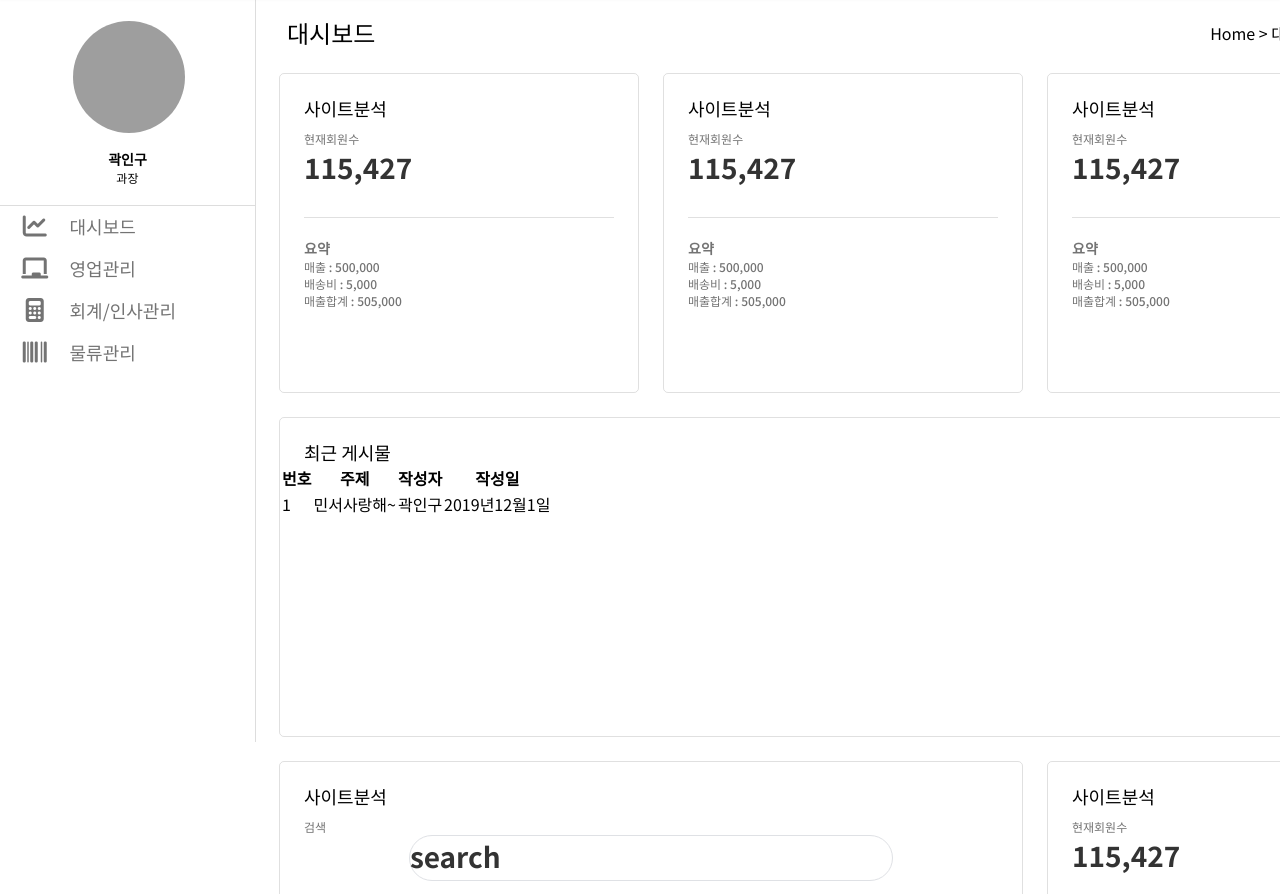
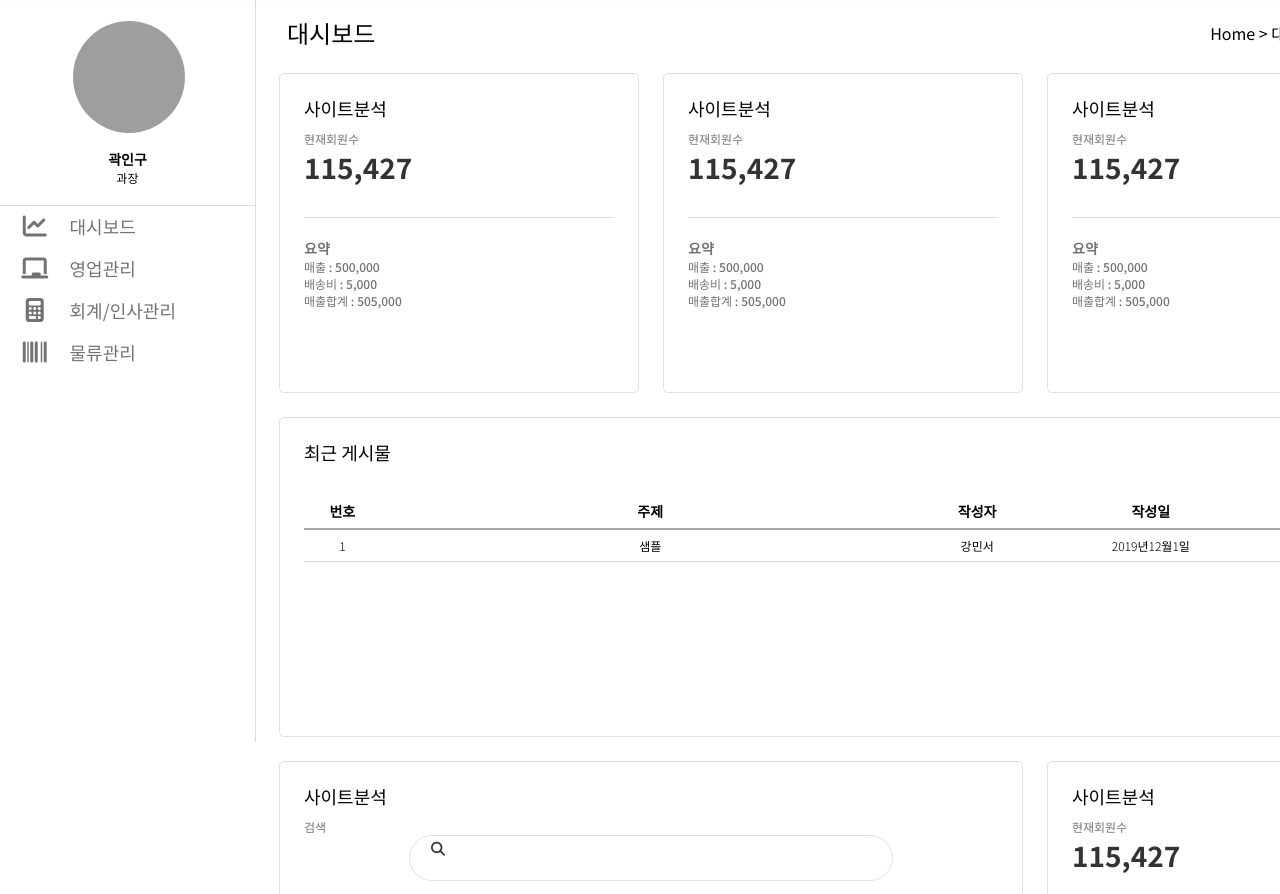
Before and after one commit to ingoos/ingProject, a plain HTML site: page admin/index.html in a window 1280 px wide. Shown: the part 58-952 px from the top of the page. Drawn offline with Linux system fonts and the light colour scheme; grey boxes are pictures that could not be loaded.

Commit message:
week complate

```diff
--- a/admin/StyleSheets/css/main.css
+++ b/admin/StyleSheets/css/main.css
@@ -1,4 +1,5 @@
 @import url('https://fonts.googleapis.com/css2?family=Noto+Sans+KR:wght@300;400;500;700;900&display=swap');
+@import url('https://fonts.googleapis.com/css2?family=Noto+Serif+KR:wght@200;300;400;500&display=swap');
 
 /* CSS Style Sheet */
 :root{
@@ -16,6 +17,7 @@
 }
 
 a{text-decoration:none;}
+input:focus{outline:none;}
 
 #header{
     position:absolute;
@@ -262,6 +264,11 @@ a{text-decoration:none;}
     width: 482px;
 }
 
+.search-bar-inner{
+    padding:6px 21px 0 21px;
+    width:100%;
+}
+
 /* utill */
 .fs20b{
     font-size:28px;
@@ -278,3 +285,32 @@ a{text-decoration:none;}
 .mb10{margin-bottom:10px;}
 .fw500{font-weight:500;}
 .fw600{font-weight:600;}
+.pd24{padding:24px;}
+.pdrow0{padding-left:0; padding-right:0;}
+.pdcol0{padding-top:0; padding-bottom:0;}
+.responsive-table{overflow-x:auto;}
+
+/* start table */
+.line-table{
+    border-collapse: collapse;
+    width:100%;
+}
+
+.line-table th{
+    border-bottom: 2px solid rgba(0,0,0,.35);
+    font-size:14px;
+    font-weight:600;
+
+}
+
+.line-table td{
+    font-size:12px;
+    font-weight:300;
+    border-bottom: 1px solid rgba(0,0,0,.15);
+}
+
+.line-table th,
+.line-table td{
+    text-align:center;
+    padding: 7px 0;
+}
--- a/admin/index.html
+++ b/admin/index.html
@@ -105,19 +105,21 @@
                     </div>
                     <div class="main-grid-item item-board">
                         <div class="grid-item-title">최근 게시물</div>
-                        <div>
-                            <table>
+                        <div class="pd24 pdcol0 mt30 responsive-table">
+                            <table class="line-table">
                                 <tr>
                                     <th>번호</th>
-                                    <th>주제</th>
+                                    <th style="width:50%;">주제</th>
                                     <th>작성자</th>
                                     <th>작성일</th>
+                                    <th>조회수</th>
                                 </tr>
                                 <tr>
                                     <td>1</td>
-                                    <td>민서사랑해~</td>
-                                    <td>곽인구</td>
+                                    <td style="width:50%;">샘플</td>
+                                    <td>강민서</td>
                                     <td>2019년12월1일</td>
+                                    <td>1</td>
                                 </tr>
                             </table>
                         </div>
@@ -127,7 +129,10 @@
                         <div class="grid-item-subject grid-item-pd">검색</div>
                         <div class="grid-item-pd fs20b color-black2">
                             <div class="search-bar">
-                                search
+                                <div class="search-bar-inner">
+                                    <i class="fa fa-search" style="font-size:14px; padding:0 0 0 0; vertical-align:top;"></i>
+                                    <input type="text" style="vertical-align:top;">
+                                </div>
                             </div>
                         </div>
                         <hr class="item-line mt30 mb10">
```
Also changed, not shown: 1 other file.
